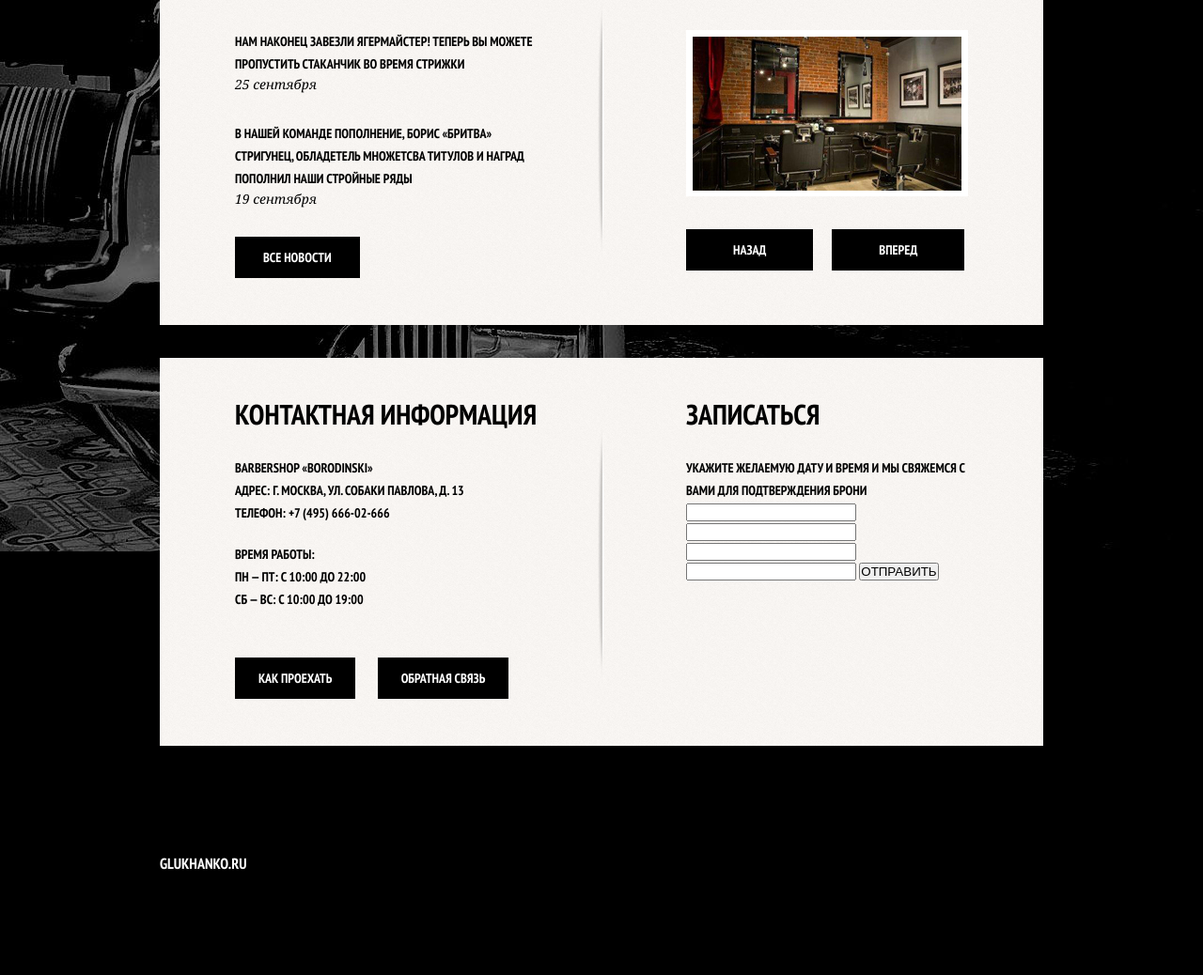
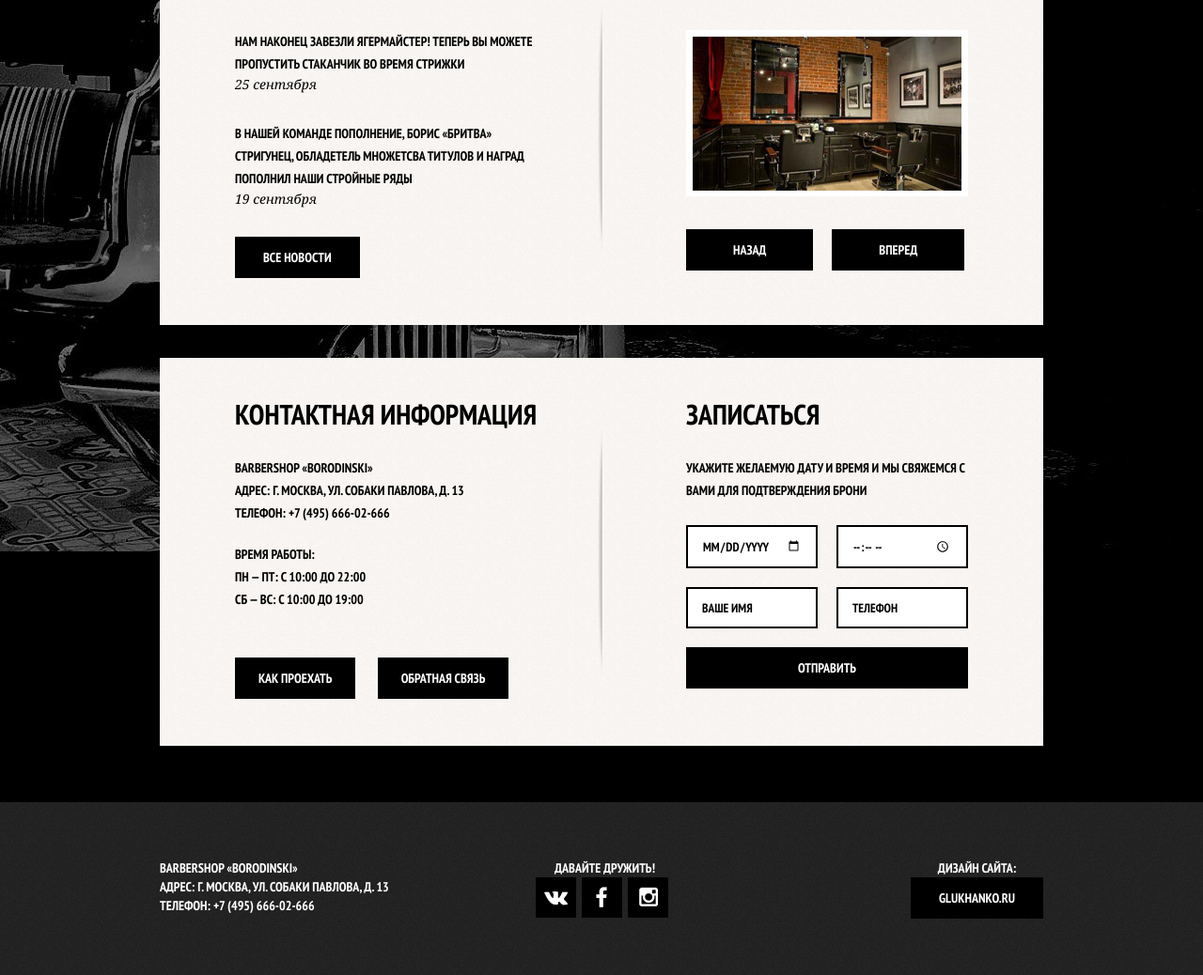
Before and after one commit to SergeySkv/barbershop, a plain HTML site: page index.html in a window 1280 px wide. Shown: the part 681-1719 px from the top of the page at 94% size. Before the commit the page ends 1610 px from the top, so only its background shows below. Drawn offline with Linux system fonts and the light colour scheme.

Commit message:
finished index

```diff
--- a/css/style.css
+++ b/css/style.css
@@ -271,7 +271,7 @@ time {
   font-size: 14px;
   color: #fff;
   line-height:
-  padding: 10px 33px;
+  padding: 10px 0;
   vertical-align: top;
   text-align: center;
   border: none;
@@ -309,3 +309,110 @@ time {
 .feedback-btn {
   margin-right: none;
 }
+.index-content-form input {
+  width: 106px;
+
+  outline: none;
+  border: 2px solid #000;
+  text-transform: uppercase;
+  font-family: PTSans;
+  font-style: bold;
+  font-weight: 700;
+  line-height: 24px;
+  color: #000;
+  margin-right: 20px;
+  margin-bottom: 20px;
+  float: left;
+  padding: 8px 15px;
+ }
+
+.index-content-form input:nth-child(2n) {
+  margin-right: 0;
+
+}
+input:focus {
+  border: 2px solid #663d15;
+}
+.index-content .right-column p {
+  margin-bottom: 25px;
+}
+
+
+input::-webkit-input-placeholder       {text-indent: 0px;   transition: text-indent 0.4s ease; color: #000;}
+input::-moz-placeholder                {text-indent: 0px;   transition: text-indent 0.4s ease; color: #000;}
+input:-moz-placeholder                 {text-indent: 0px;   transition: text-indent 0.4s ease; color: #000;}
+input:-ms-input-placeholder            {text-indent: 0px;   transition: text-indent 0.4s ease; color: #000;}
+input:focus::-moz-placeholder          {text-indent: 800px; transition: text-indent 0.4s ease; color: transparent;}
+input:focus::-webkit-input-placeholder {text-indent: 800px; transition: text-indent 0.4s ease; color: transparent;}
+input:focus:-moz-placeholder           {text-indent: 800px; transition: text-indent 0.4s ease; color: transparent;}
+input:focus:-ms-input-placeholder      {text-indent: 800px; transition: text-indent 0.4s ease; color: transparent;}
+
+.form-btn {
+  width: 100%;
+  padding: 10px 0;
+}
+.main-footer {
+  margin-top: 60px;
+  padding-top: 60px;
+  padding-bottom: 60px;
+  background: #232323 url("../img/slice-5.png");
+
+  color: #fff;
+  font-size: 14px;
+}
+
+.main-footer .adress {
+ width: 320px;
+ float: left;
+ margin-right: 80px;
+
+}
+.main-footer .copyright {
+  max-width: 320px;
+  float: right;
+  text-align: center;
+}
+.main-footer .social {
+  float: left;
+  text-align: center;
+}
+
+.social a{
+  display: inline-block;
+  width: 43px;
+  height: 43px;
+
+  float: left;
+  margin-right: 6px;
+}
+.vkontakte {
+  background: #000 url("../img/12-layers.png");
+}
+.facebook {
+  background: #000 url("../img/12-layers.png") -50px 0;
+}
+.instagram {
+  background: #000 url("../img/12-layers.png") 43px 0;
+}
+.vkontakte:hover {
+  background: url("../img/12-layers.png") 0 43px;
+  transition: 0.4s ease;
+}
+.facebook:hover {
+  background: url("../img/12-layers.png") -50px 43px;
+  transition: 0.4s ease;
+
+}
+.instagram:hover {
+  background: url("../img/12-layers.png") 43px 43px;
+  transition: 0.4s ease;
+}
+
+.copyright-btn {
+  padding: 10px 30px;
+}
+.copyright-btn:hover {
+  color: #000;
+  background: #fff;
+
+}
--- a/index.html
+++ b/index.html
@@ -76,34 +76,34 @@
 			<section class="right-column">
 				<h2 class="content-column-title">ЗАПИСАТЬСЯ</h2>
 				<p>УКАЖИТЕ ЖЕЛАЕМУЮ ДАТУ И ВРЕМЯ И МЫ СВЯЖЕМСЯ С ВАМИ ДЛЯ ПОДТВЕРЖДЕНИЯ БРОНИ</p>
-				<form index-content-form>
-					<input type="text" name="date">
-					<input type="text" name="time">
-					<input type="text" name="name">
-					<input type="tel" name="phone">
-					<input type="submit" value="ОТПРАВИТЬ" class="button">
+				<form class="index-content-form">
+					<input type="date" name="date" placeholder="Дата">
+					<input type="time" name="time" placeholder="Время">
+					<input type="text" name="name" placeholder="Ваше имя">
+					<input type="tel" name="phone" placeholder="Телефон">
+					<button type="submit" class="btn form-btn">Отправить</button>
 				</form>
 			</section>
 		</div>
 	</main>
-	<footer>
-	 	<div class="contacts center clearfix">
-			<div class="adress">
+	<footer class="main-footer">
+	 	<section class="center clearfix">
+			<section class="adress">
 				<p>BARBERSHOP «BORODINSKI»<br>
 				АДРЕС: Г. МОСКВА, УЛ. СОБАКИ ПАВЛОВА, Д. 13<br>
-				ТЕЛЕФОН: +7 (495) 666-02-666</p.
-			</div>
-			<div class="social">
-				<span class="title">Давайте дружить!</span>
-				<div class="social-icon vkontakte"><a href=""></a></div>
-				<div class="sicial-icon facebook"><a href=""></a></div>
-				<div class="social-icon instagram"><a href=""></a></div>
-			</div>
-			<div class="copyright">
-				<span class="title"></span>
-				<a href="">GLUKHANKO.RU</a>
-			</div>
-		</div>
+				ТЕЛЕФОН: +7 (495) 666-02-666</p>
+			</section>
+			<section class="social">
+				<p>Давайте дружить!</p>
+				<a href="" class="social-icon vkontakte"></a>
+				<a href="" class="social-icon facebook"></a>
+				<a href="" class="social-icon instagram"></a>
+			</section>
+			<section class="copyright">
+				<p>Дизайн сайта:</p>
+				<a href="" class="btn copyright-btn">GLUKHANKO.RU</a>
+			</section>
+		</section>
 	</footer>
 </body>
 </html>
```
Also changed, not shown: img/12-layers.png (added), img/6-layers.png (deleted), img/slice-5.png (added).
